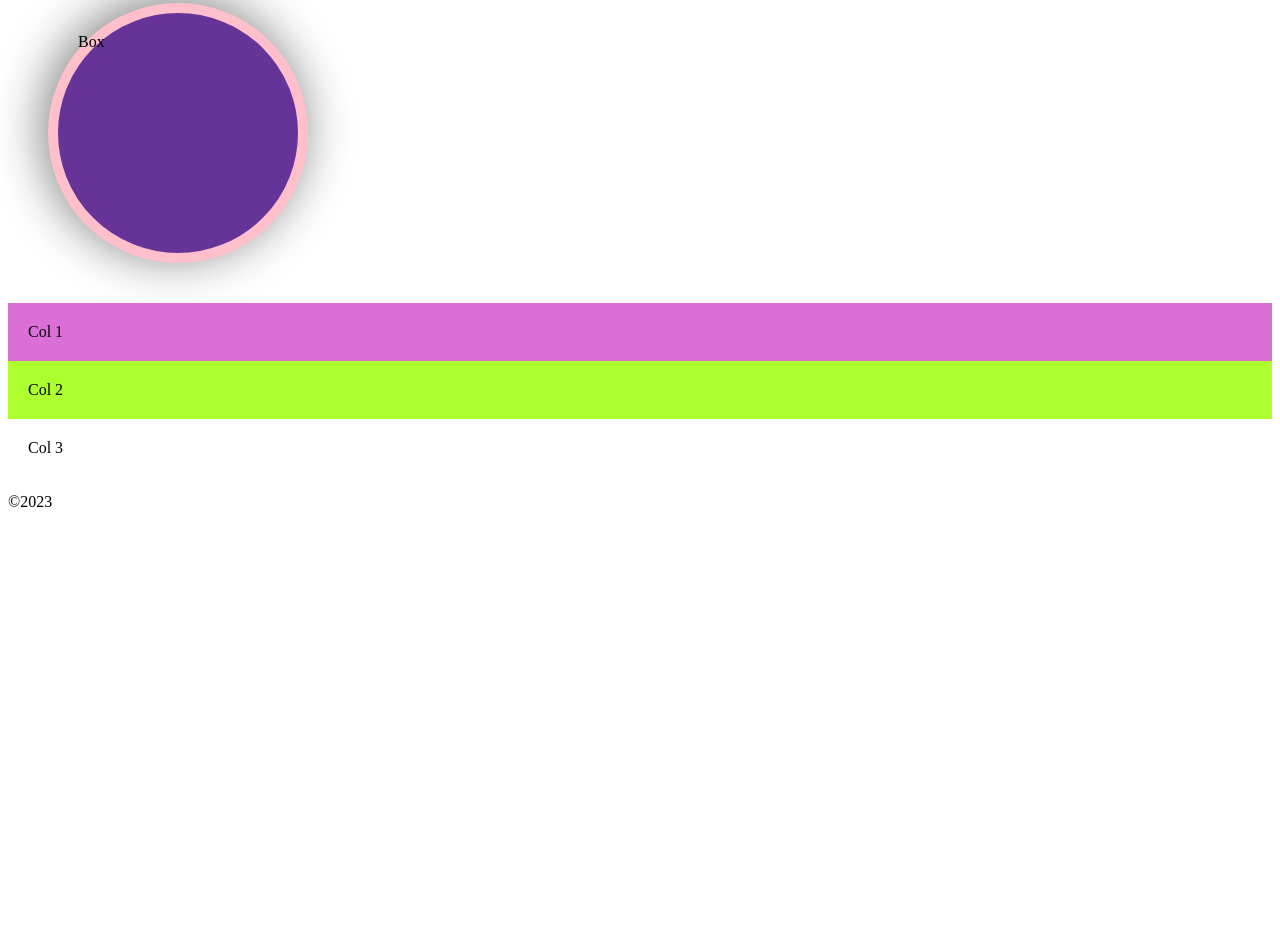
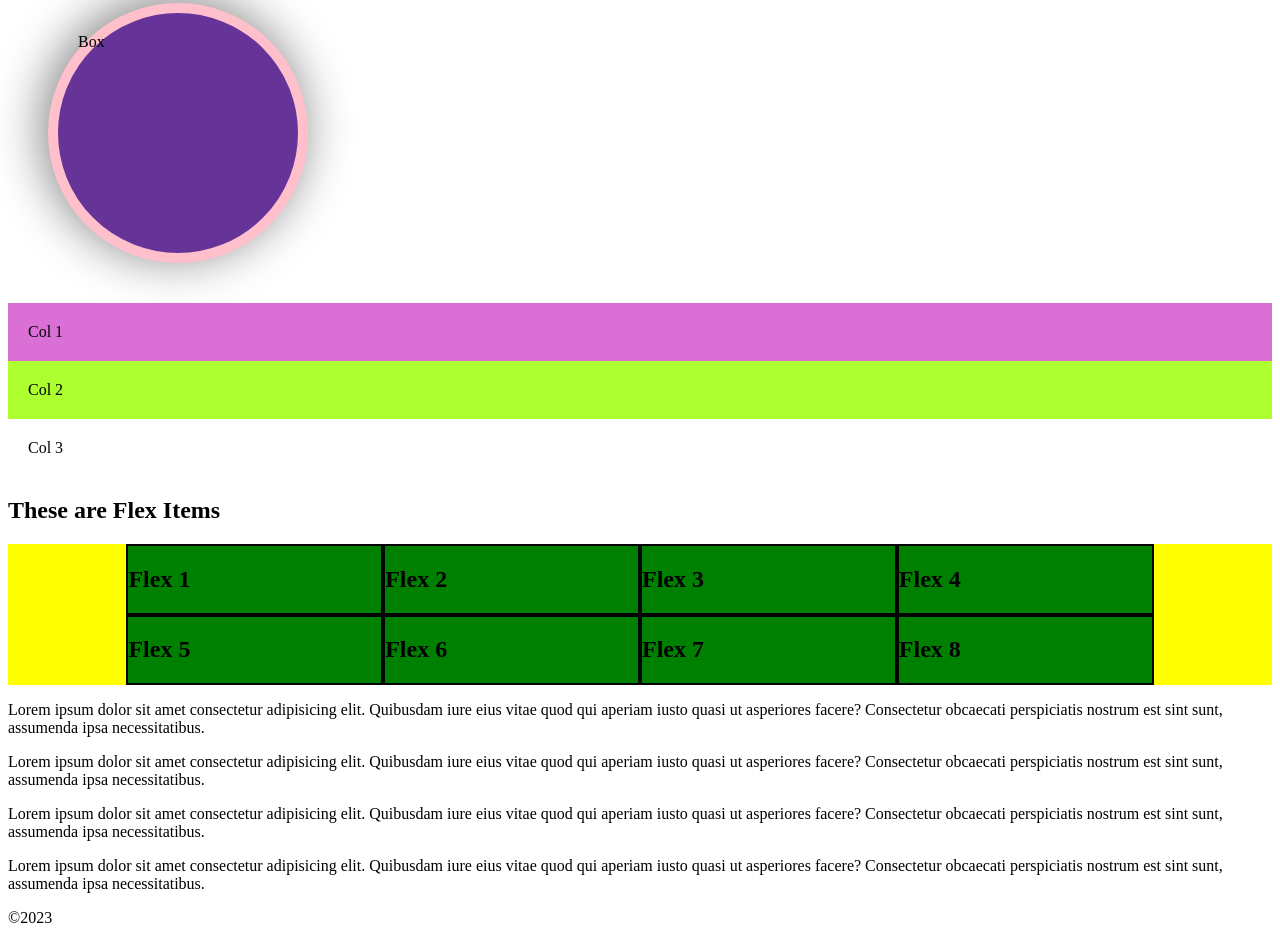
Before and after one commit to Yaslin1/css-review, a plain HTML site: page index.html in a window 1280 px wide. Shown: the part 444-1387 px from the top of the page. Before the commit the page ends 971 px from the top, so only its background shows below. Drawn offline with Linux system fonts and the light colour scheme.

Commit message:
updated css

```diff
--- a/index.html
+++ b/index.html
@@ -6,6 +6,7 @@
     <meta name="viewport" content="width=device-width, initial-scale=1.0">
     <link rel="stylesheet" href="./src/styles/box.css">
     <link rel="stylesheet" href="./src/styles/media-query.css">
+    <link rel="stylesheet" href="./src/styles/flex-box.css">
     <title>CSS: Mass</title>
 </head>
 
@@ -26,6 +27,26 @@
         <div>Col 3</div>
     </section>
 
+    <section id="flex">
+        <h2>These are Flex Items</h2>
+
+        <div class="flex-container">
+        <div><h2>Flex 1</h2></div>
+        <div><h2>Flex 2</h2></div>
+        <div><h2>Flex 3</h2></div>
+        <div><h2>Flex 4</h2></div>
+        <div><h2>Flex 5</h2></div>
+        <div><h2>Flex 6</h2></div>
+        <div><h2>Flex 7</h2></div>
+        <div><h2>Flex 8</h2></div>
+    </div>
+
+    <p>Lorem ipsum dolor sit amet consectetur adipisicing elit. Quibusdam iure eius vitae quod qui aperiam iusto quasi ut asperiores facere? Consectetur obcaecati perspiciatis nostrum est sint sunt, assumenda ipsa necessitatibus.</p>
+    <p>Lorem ipsum dolor sit amet consectetur adipisicing elit. Quibusdam iure eius vitae quod qui aperiam iusto quasi ut asperiores facere? Consectetur obcaecati perspiciatis nostrum est sint sunt, assumenda ipsa necessitatibus.</p>
+    <p>Lorem ipsum dolor sit amet consectetur adipisicing elit. Quibusdam iure eius vitae quod qui aperiam iusto quasi ut asperiores facere? Consectetur obcaecati perspiciatis nostrum est sint sunt, assumenda ipsa necessitatibus.</p>
+    <p>Lorem ipsum dolor sit amet consectetur adipisicing elit. Quibusdam iure eius vitae quod qui aperiam iusto quasi ut asperiores facere? Consectetur obcaecati perspiciatis nostrum est sint sunt, assumenda ipsa necessitatibus.</p>
+
+    </section>
     <footer>
         <p>&copy;<script>document.write(new Date().getFullYear());</script></p>  <!-- Will automatically update the year in the copyright sign -->
 
--- /dev/null
+++ b/src/styles/flex-box.css
@@ -0,0 +1,15 @@
+.flex-container{
+    display: flex;/* puts them in a row */
+    flex-wrap: wrap; /* wraps it */
+    flex-direction: row-reverse; /* Reverse row */
+    flex-flow: row wrap; /* combines flex-direction and flex-wrap */
+    background-color: yellow;
+    justify-content: center; /* center middle, flex-end right, flex-start left, space-between space in the middle, space-evenly space it envenly */
+    flex-grow: 2; /* grow into the space evenly */
+}
+
+.flex-container div {
+    width: 20%;
+    border: 2px solid black;
+    background-color: green;
+}
```
